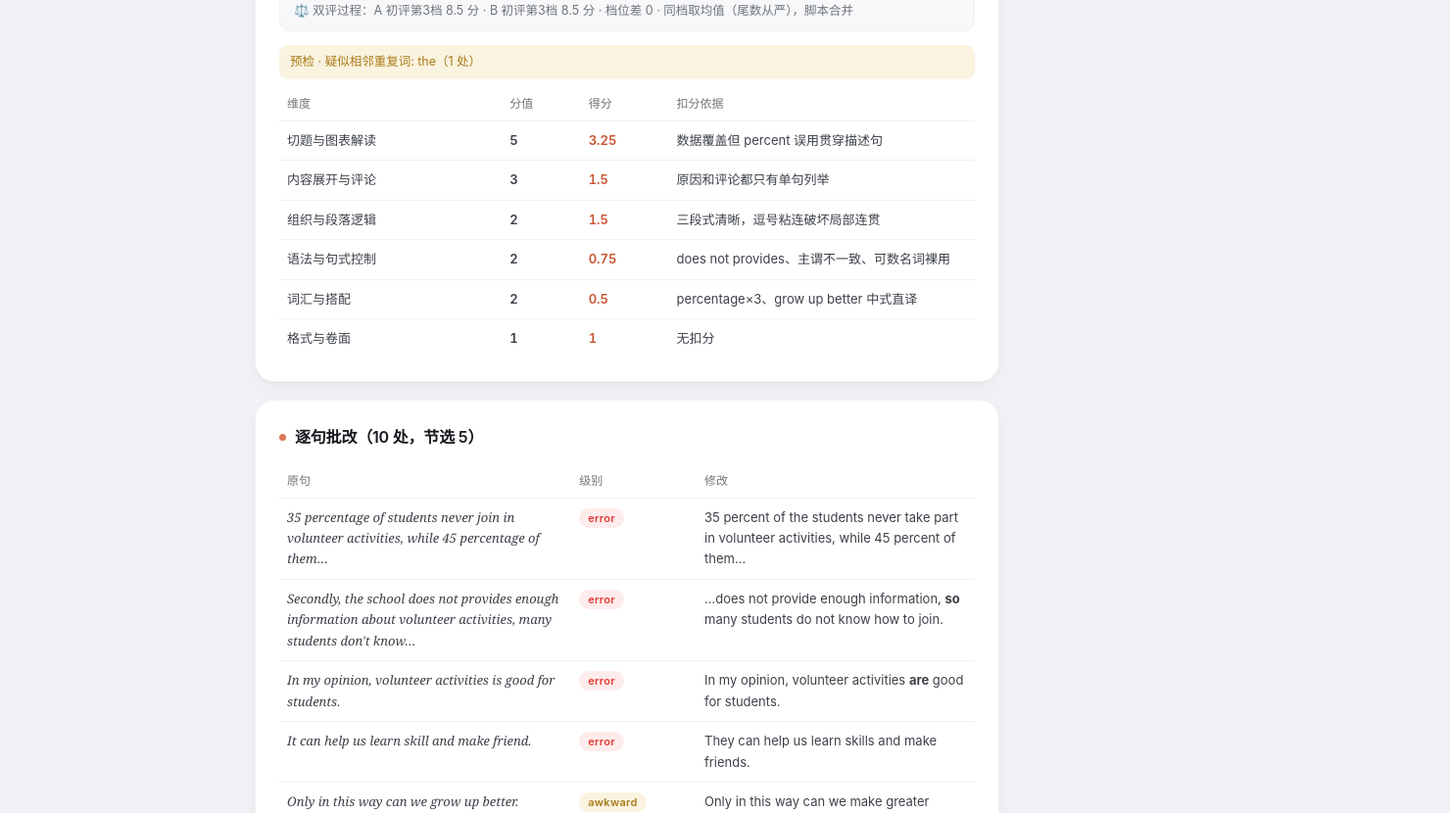
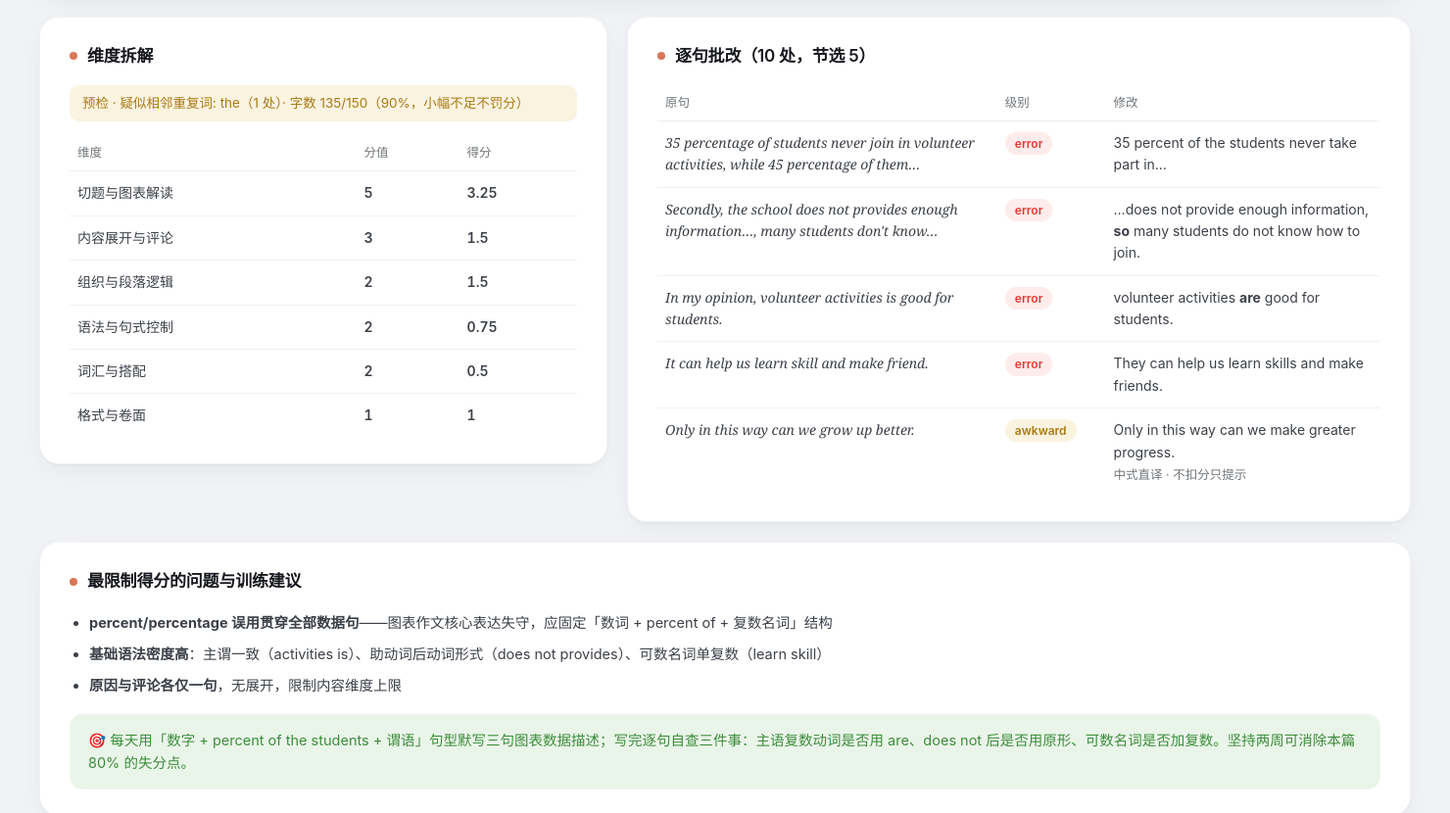
Before and after one commit to 5777-wq/duograder, a plain HTML site: page docs/assets/report-preview.html in a window 1280 px wide. Shown: the part 201-1031 px from the top of the page at 98% size, 1480 px wide, since content can reach past the window. Drawn offline with Linux system fonts and the light colour scheme.

Commit message:
README 报告图重制：1500px 仪表盘布局替换 800px 竖版（修复高分屏模糊）

```diff
--- a/docs/assets/report-preview.html
+++ b/docs/assets/report-preview.html
@@ -4,78 +4,82 @@
 <meta charset="UTF-8">
 <title>报告预览渲染</title>
 <style>
-body { margin:0; padding:24px; background:#f0f2f5; font-family:"Inter",-apple-system,"Segoe UI","PingFang SC","Microsoft YaHei",sans-serif; font-size:15px; line-height:1.65; color:#16181d; }
-.pv { max-width:760px; margin:0 auto; }
-.card { background:#fff; border:1px solid rgba(16,24,40,.05); border-radius:20px; padding:24px; margin-top:18px; box-shadow:0 1px 2px rgba(16,24,40,.04),0 8px 28px -8px rgba(16,24,40,.08); }
-.card h2 { font-size:16px; font-weight:600; margin:0 0 14px; display:flex; align-items:center; gap:9px; letter-spacing:-.2px; }
-.dot { width:7px; height:7px; border-radius:50%; background:#d97757; flex:none; }
-.score-hero { display:flex; align-items:center; gap:18px; padding:4px 2px 14px; border-bottom:1px solid #eef0f3; margin-bottom:14px; flex-wrap:wrap; }
-.score-big { font-family:Georgia,"Songti SC",serif; font-size:52px; line-height:1; font-weight:600; background:linear-gradient(135deg,#ef8d5e,#c8532e); -webkit-background-clip:text; background-clip:text; color:transparent; }
-.score-big small { font-size:19px; color:#707579; font-weight:400; -webkit-text-fill-color:#707579; }
-.score-meta { font-size:13px; color:#707579; display:grid; grid-template-columns:auto auto; gap:2px 14px; }
+body { margin:0; padding:40px; width:1400px; background:#f0f2f5; font-family:"Inter",-apple-system,"Segoe UI","PingFang SC","Microsoft YaHei",sans-serif; font-size:15px; line-height:1.6; color:#16181d; }
+.card { background:#fff; border:1px solid rgba(16,24,40,.05); border-radius:20px; padding:26px 30px; box-shadow:0 1px 2px rgba(16,24,40,.04),0 8px 28px -8px rgba(16,24,40,.08); }
+.dot { display:inline-block; width:8px; height:8px; border-radius:50%; background:#d97757; margin-right:10px; }
+h2 { font-size:17px; font-weight:600; margin:0 0 16px; display:flex; align-items:center; letter-spacing:-.2px; }
+.hero { display:flex; align-items:center; gap:60px; }
+.score-big { font-family:Georgia,"Songti SC",serif; font-size:96px; line-height:1; font-weight:600; background:linear-gradient(135deg,#ef8d5e,#c8532e); -webkit-background-clip:text; background-clip:text; color:transparent; }
+.score-big small { font-size:34px; color:#707579; font-weight:400; -webkit-text-fill-color:#707579; }
+.score-meta { font-size:15px; color:#707579; display:grid; grid-template-columns:auto auto; gap:6px 22px; }
 .score-meta b { color:#3c4048; font-weight:600; }
-.dual-note { background:#f7f8fa; border:1px solid #eef0f3; border-radius:12px; padding:10px 14px; font-size:12.5px; color:#707579; margin-bottom:14px; }
-.flag-line { font-size:12.5px; color:#a97a17; background:#faf3e0; border-radius:9px; padding:7px 11px; margin:8px 0; }
-table.rep { width:100%; border-collapse:collapse; font-size:13px; }
-table.rep th { text-align:left; color:#707579; font-weight:500; font-size:12px; padding:7px 8px; border-bottom:1px solid #eef0f3; }
-table.rep td { padding:9px 8px; border-bottom:1px solid #f0f1f4; vertical-align:top; color:#3c4048; }
+.dual-note { flex:1; background:#f7f8fa; border:1px solid #eef0f3; border-radius:14px; padding:16px 20px; font-size:14.5px; color:#707579; }
+.dual-note b { color:#3c4048; }
+.grid2 { display:grid; grid-template-columns:580px 1fr; gap:20px; margin-top:20px; align-items:start; }
+.flag-line { font-size:13.5px; color:#a97a17; background:#faf3e0; border-radius:10px; padding:8px 13px; margin:0 0 14px; }
+table.rep { width:100%; border-collapse:collapse; font-size:14px; }
+table.rep th { text-align:left; color:#707579; font-weight:500; font-size:12.5px; padding:8px; border-bottom:1px solid #eef0f3; }
+table.rep td { padding:11px 8px; border-bottom:1px solid #f0f1f4; vertical-align:top; color:#3c4048; }
 table.rep tr:last-child td { border-bottom:none; }
-.num { font-variant-numeric:tabular-nums; font-weight:600; color:#16181d; }
-.chip { display:inline-block; padding:1px 9px; border-radius:999px; font-size:11px; font-weight:600; letter-spacing:.3px; }
+.num { font-variant-numeric:tabular-nums; font-weight:600; color:#c8532e; }
+.chip { display:inline-block; padding:2px 10px; border-radius:999px; font-size:12px; font-weight:600; }
 .chip.error { background:#fdeceb; color:#e53935; }
 .chip.awkward { background:#faf3e0; color:#a97a17; }
 .en { font-family:Georgia,serif; font-style:italic; }
-.problems { margin:0; padding-left:18px; }
-.problems li { margin:7px 0; color:#3c4048; font-size:13.5px; }
-.advice { background:#eaf5e9; border-radius:12px; padding:12px 15px; font-size:13.5px; color:#3d8c3c; margin-top:12px; }
+.problems { margin:0; padding-left:20px; }
+.problems li { margin:9px 0; color:#3c4048; font-size:14.5px; }
+.advice { background:#eaf5e9; border-radius:14px; padding:15px 19px; font-size:14.5px; color:#3d8c3c; margin-top:18px; }
 </style>
 </head>
 <body>
-<div class="pv">
-  <section class="card" style="margin-top:0">
-    <h2><span class="dot"></span>终裁报告</h2>
-    <div class="score-hero">
+  <section class="card">
+    <div class="hero">
       <div class="score-big">8.5<small> / 15</small></div>
       <div class="score-meta">
         <span>科目题型</span><b>英语二 · 大作文 Part B</b>
         <span>档位</span><b>第 3 档（7–9）</b>
         <span>字数</span><b>135 词（预检脚本）</b>
       </div>
+      <div class="dual-note">⚖️ <b>双评过程</b>：阅卷员 A 初评第3档 8.5 分 · 阅卷员 B 初评第3档 8.5 分 · 档位差 0 · <b>同档取均值（尾数从严），脚本合并</b>。<br>两位阅卷员独立请求、互不可见；维度分歧由均值消化，无需仲裁。</div>
     </div>
-    <div class="dual-note">⚖️ 双评过程：A 初评第3档 8.5 分 · B 初评第3档 8.5 分 · 档位差 0 · 同档取均值（尾数从严），脚本合并</div>
-    <div class="flag-line">预检 · 疑似相邻重复词: the（1 处）</div>
-    <table class="rep"><thead><tr><th style="width:32%">维度</th><th>分值</th><th>得分</th><th style="width:44%">扣分依据</th></tr></thead>
+  </section>
+
+  <div class="grid2">
+    <section class="card">
+      <h2><span class="dot"></span>维度拆解</h2>
+      <div class="flag-line">预检 · 疑似相邻重复词: the（1 处）· 字数 135/150（90%，小幅不足不罚分）</div>
+      <table class="rep"><thead><tr><th>维度</th><th>分值</th><th>得分</th></tr></thead>
         <tbody>
-        <tr><td>切题与图表解读</td><td class="num">5</td><td class="num" style="color:var(--accent-deep,#c8532e)">3.25</td><td>数据覆盖但 percent 误用贯穿描述句</td></tr>
-        <tr><td>内容展开与评论</td><td class="num">3</td><td class="num" style="color:#c8532e">1.5</td><td>原因和评论都只有单句列举</td></tr>
-        <tr><td>组织与段落逻辑</td><td class="num">2</td><td class="num" style="color:#c8532e">1.5</td><td>三段式清晰，逗号粘连破坏局部连贯</td></tr>
-        <tr><td>语法与句式控制</td><td class="num">2</td><td class="num" style="color:#c8532e">0.75</td><td>does not provides、主谓不一致、可数名词裸用</td></tr>
-        <tr><td>词汇与搭配</td><td class="num">2</td><td class="num" style="color:#c8532e">0.5</td><td>percentage×3、grow up better 中式直译</td></tr>
-        <tr><td>格式与卷面</td><td class="num">1</td><td class="num" style="color:#c8532e">1</td><td>无扣分</td></tr>
+          <tr><td>切题与图表解读</td><td class="num">5</td><td class="num">3.25</td></tr>
+          <tr><td>内容展开与评论</td><td class="num">3</td><td class="num">1.5</td></tr>
+          <tr><td>组织与段落逻辑</td><td class="num">2</td><td class="num">1.5</td></tr>
+          <tr><td>语法与句式控制</td><td class="num">2</td><td class="num">0.75</td></tr>
+          <tr><td>词汇与搭配</td><td class="num">2</td><td class="num">0.5</td></tr>
+          <tr><td>格式与卷面</td><td class="num">1</td><td class="num">1</td></tr>
         </tbody></table>
     </section>
 
     <section class="card">
       <h2><span class="dot"></span>逐句批改（10 处，节选 5）</h2>
-    <table class="rep"><thead><tr><th style="width:42%">原句</th><th>级别</th><th style="width:40%">修改</th></tr></thead>
+      <table class="rep"><thead><tr><th style="width:47%">原句</th><th>级别</th><th style="width:38%">修改</th></tr></thead>
         <tbody>
-        <tr><td class="en">35 percentage of students never join in volunteer activities, while 45 percentage of them…</td><td><span class="chip error">error</span></td><td>35 percent of the students never take part in volunteer activities, while 45 percent of them…</td></tr>
-        <tr><td class="en">Secondly, the school does not provides enough information about volunteer activities, many students don't know…</td><td><span class="chip error">error</span></td><td>…does not provide enough information, <b>so</b> many students do not know how to join.</td></tr>
-        <tr><td class="en">In my opinion, volunteer activities is good for students.</td><td><span class="chip error">error</span></td><td>In my opinion, volunteer activities <b>are</b> good for students.</td></tr>
+          <tr><td class="en">35 percentage of students never join in volunteer activities, while 45 percentage of them…</td><td><span class="chip error">error</span></td><td>35 percent of the students never take part in…</td></tr>
+          <tr><td class="en">Secondly, the school does not provides enough information…, many students don't know…</td><td><span class="chip error">error</span></td><td>…does not provide enough information, <b>so</b> many students do not know how to join.</td></tr>
+          <tr><td class="en">In my opinion, volunteer activities is good for students.</td><td><span class="chip error">error</span></td><td>volunteer activities <b>are</b> good for students.</td></tr>
           <tr><td class="en">It can help us learn skill and make friend.</td><td><span class="chip error">error</span></td><td>They can help us learn skills and make friends.</td></tr>
-        <tr><td class="en">Only in this way can we grow up better.</td><td><span class="chip awkward">awkward</span></td><td>Only in this way can we make greater progress.<div style="font-size:12px;color:#707579;margin-top:3px">中式直译，不扣分只提示</div></td></tr>
+          <tr><td class="en">Only in this way can we grow up better.</td><td><span class="chip awkward">awkward</span></td><td>Only in this way can we make greater progress.<br><span style="font-size:12.5px;color:#707579">中式直译 · 不扣分只提示</span></td></tr>
         </tbody></table>
     </section>
+  </div>
 
-  <section class="card">
-    <h2><span class="dot"></span>最限制得分的问题</h2>
+  <section class="card" style="margin-top:20px">
+    <h2><span class="dot"></span>最限制得分的问题与训练建议</h2>
     <ul class="problems">
-      <li>percent/percentage 误用贯穿全部数据句，图表作文核心表达失守</li>
-      <li>基础语法密度高：主谓一致、助动词后动词形式、可数名词单复数</li>
-      <li>原因与评论各仅一句，无展开，限制内容维度上限</li>
+      <li><b>percent/percentage 误用贯穿全部数据句</b>——图表作文核心表达失守，应固定「数词 + percent of + 复数名词」结构</li>
+      <li><b>基础语法密度高</b>：主谓一致（activities is）、助动词后动词形式（does not provides）、可数名词单复数（learn skill）</li>
+      <li><b>原因与评论各仅一句</b>，无展开，限制内容维度上限</li>
     </ul>
-    <div class="advice">🎯 每天用「数字 + percent of the students + 谓语」句型默写三句图表数据描述，写完逐句自查三件事：主语复数动词是否用 are、does not 后是否用原形、可数名词是否加复数。</div>
+    <div class="advice">🎯 每天用「数字 + percent of the students + 谓语」句型默写三句图表数据描述；写完逐句自查三件事：主语复数动词是否用 are、does not 后是否用原形、可数名词是否加复数。坚持两周可消除本篇 80% 的失分点。</div>
   </section>
-</div>
 </body>
 </html>
```
Also changed, not shown: docs/assets/report-preview.png. Lines whose indentation alone changed are shown as unchanged.
